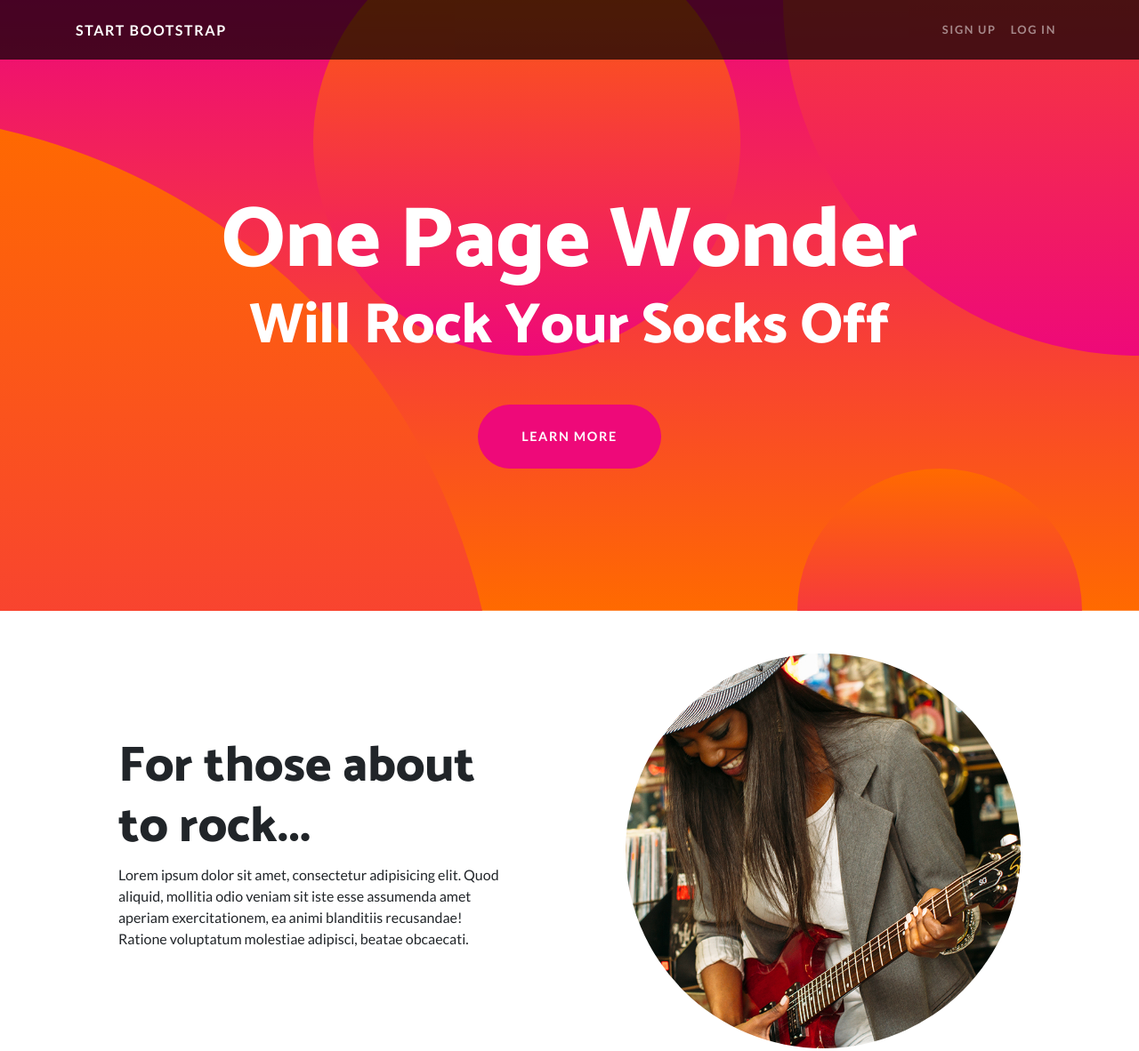
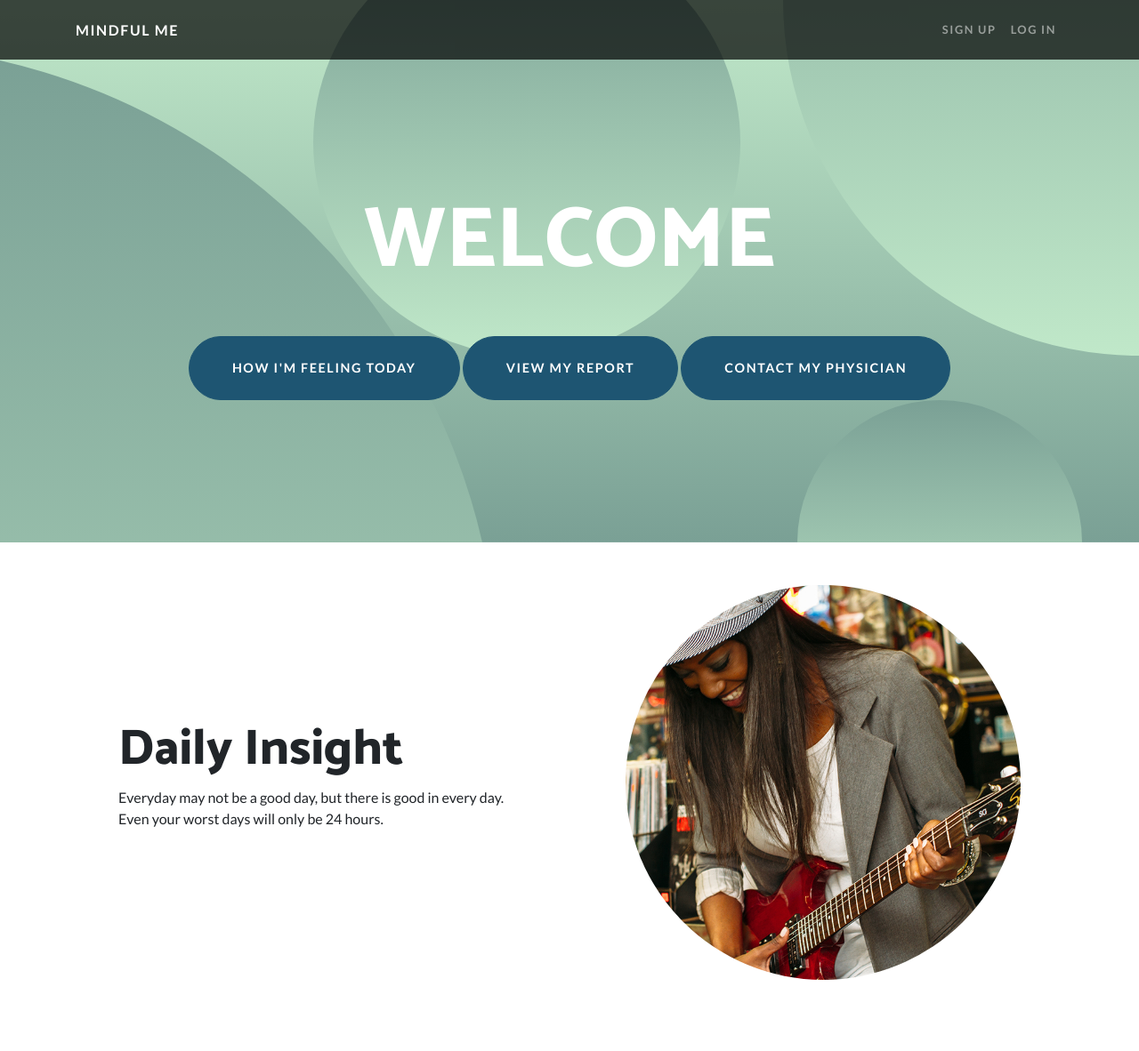
Before and after one commit to StarterHacks6/Mental-Health-Forum, a website: page index.html in a window 1280 px wide. Shown: the top 1182 px of the page at 89% size. Drawn offline with Linux system fonts and the light colour scheme.

Commit message:
Updated html and css

```diff
--- a/css/one-page-wonder.css
+++ b/css/one-page-wonder.css
@@ -1,3 +1,4 @@
+
 /*!
  * Start Bootstrap - One Page Wonder v5.0.1 (https://startbootstrap.com/template-overviews/one-page-wonder)
  * Copyright 2013-2018 Start Bootstrap
@@ -59,8 +60,8 @@ header.masthead {
   overflow: hidden;
   padding-top: calc(7rem + 72px);
   padding-bottom: 7rem;
-  background: -webkit-gradient(linear, left bottom, left top, from(#ff6a00), to(#ee0979));
-  background: linear-gradient(0deg, #ff6a00 0%, #ee0979 100%);
+  background: -webkit-gradient(linear, left bottom, left top, from(#7AA095), to(#C0E8C9));
+  background: linear-gradient(0deg, #7AA095 0%, #C0E8C9 100%);
   background-repeat: no-repeat;
   background-position: center center;
   background-attachment: scroll;
@@ -84,8 +85,8 @@ header.masthead .bg-circle {
   z-index: 0;
   position: absolute;
   border-radius: 100%;
-  background: -webkit-gradient(linear, left bottom, left top, from(#ee0979), to(#ff6a00));
-  background: linear-gradient(0deg, #ee0979 0%, #ff6a00 100%);
+  background: -webkit-gradient(linear, left bottom, left top, from(#C0E8C9), to(#7AA095));
+  background: linear-gradient(0deg, #C0E8C9 0%, #7AA095 100%);
 }
 
 header.masthead .bg-circle-1 {
@@ -130,27 +131,27 @@ header.masthead .bg-circle-4 {
 }
 
 .bg-primary {
-  background-color: #ee0979 !important;
+  background-color: #1E5572 !important;
 }
 
 .btn-primary {
-  background-color: #ee0979;
-  border-color: #ee0979;
+  background-color: #1E5572;
+  border-color: #1E5572;
 }
 
 .btn-primary:active, .btn-primary:focus, .btn-primary:hover {
-  background-color: #bd0760 !important;
-  border-color: #bd0760 !important;
+  background-color: #1E5572 !important;
+  border-color: #1E5572 !important;
 }
 
 .btn-primary:focus {
-  -webkit-box-shadow: 0 0 0 0.2rem rgba(238, 9, 121, 0.5);
-  box-shadow: 0 0 0 0.2rem rgba(238, 9, 121, 0.5);
+  -webkit-box-shadow: 0 0 0 0.2rem rgba(30, 83, 137, 0.5);
+  box-shadow: 0 0 0 0.2rem rgba(30, 83, 137, 0.5);
 }
 
 .btn-secondary {
-  background-color: #ff6a00;
-  border-color: #ff6a00;
+  background-color: #1E5572;
+  border-color: #1E5572;
 }
 
 .btn-secondary:active, .btn-secondary:focus, .btn-secondary:hover {
--- a/index.html
+++ b/index.html
@@ -1,3 +1,4 @@
+
 <!DOCTYPE html>
 <html lang="en">
 
@@ -8,17 +9,17 @@
     <meta name="description" content="">
     <meta name="author" content="">
 
-    <title>One Page Wonder - Start Bootstrap Template</title>
+    <title>Mindful Me</title>
 
     <!-- Bootstrap core CSS -->
-    <link href="vendor/bootstrap/css/bootstrap.min.css" rel="stylesheet">
+    <link href="vendor/bootstrap/css/bootstrap.css" rel="stylesheet">
 
     <!-- Custom fonts for this template -->
     <link href="https://fonts.googleapis.com/css?family=Catamaran:100,200,300,400,500,600,700,800,900" rel="stylesheet">
     <link href="https://fonts.googleapis.com/css?family=Lato:100,100i,300,300i,400,400i,700,700i,900,900i" rel="stylesheet">
 
     <!-- Custom styles for this template -->
-    <link href="css/one-page-wonder.min.css" rel="stylesheet">
+    <link href="css/one-page-wonder.css" rel="stylesheet">
 
   </head>
 
@@ -27,7 +28,7 @@
     <!-- Navigation -->
     <nav class="navbar navbar-expand-lg navbar-dark navbar-custom fixed-top">
       <div class="container">
-        <a class="navbar-brand" href="#">Start Bootstrap</a>
+        <a class="navbar-brand" href="#">Mindful Me</a>
         <button class="navbar-toggler" type="button" data-toggle="collapse" data-target="#navbarResponsive" aria-controls="navbarResponsive" aria-expanded="false" aria-label="Toggle navigation">
           <span class="navbar-toggler-icon"></span>
         </button>
@@ -47,9 +48,10 @@
     <header class="masthead text-center text-white">
       <div class="masthead-content">
         <div class="container">
-          <h1 class="masthead-heading mb-0">One Page Wonder</h1>
-          <h2 class="masthead-subheading mb-0">Will Rock Your Socks Off</h2>
-          <a href="#" class="btn btn-primary btn-xl rounded-pill mt-5">Learn More</a>
+          <h1 class="masthead-heading mb-0">WELCOME</h1>
+          <a href="#" class="btn btn-primary btn-xl rounded-pill mt-5">How I'm Feeling Today</a>
+          <a href="#" class="btn btn-primary btn-xl rounded-pill mt-5">View my Report</a>
+          <a href="#" class="btn btn-primary btn-xl rounded-pill mt-5">Contact my Physician</a>
         </div>
       </div>
       <div class="bg-circle-1 bg-circle"></div>
@@ -68,8 +70,8 @@
           </div>
           <div class="col-lg-6 order-lg-1">
             <div class="p-5">
-              <h2 class="display-4">For those about to rock...</h2>
-              <p>Lorem ipsum dolor sit amet, consectetur adipisicing elit. Quod aliquid, mollitia odio veniam sit iste esse assumenda amet aperiam exercitationem, ea animi blanditiis recusandae! Ratione voluptatum molestiae adipisci, beatae obcaecati.</p>
+              <h2 class="display-4">Daily Insight</h2>
+              <p>Everyday may not be a good day, but there is good in every day. Even your worst days will only be 24 hours.</p>
             </div>
           </div>
         </div>
```
